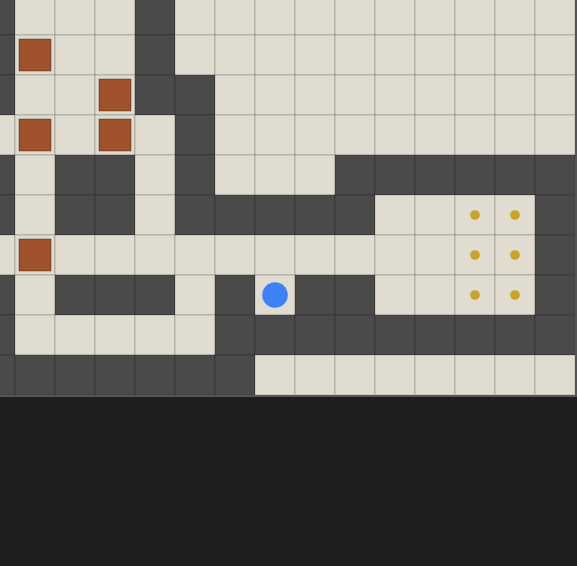
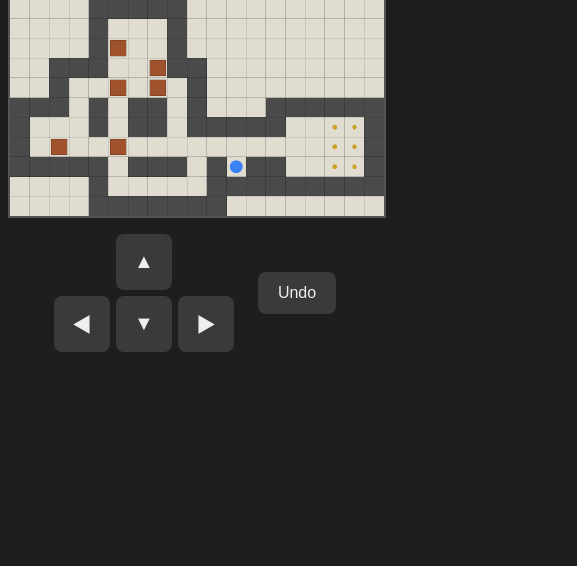
Before and after one commit to LeePillWoo/Sokoban, a plain HTML site: page index.html in a window 390 px wide. Shown: the part 278-844 px from the top of the page, 577 px wide, since content can reach past the window. Drawn offline with Linux system fonts and the light colour scheme.

Commit message:
Add undo and mobile touch controls
Move history is snapshotted on each successful move so Z/Backspace
(or the on-screen Undo button) can restore the prior player/box
positions. Adds a touch-friendly D-pad and Undo button, plus a
responsive canvas that scales to fit small screens.

```diff
--- a/index.html
+++ b/index.html
@@ -8,7 +8,20 @@
 </head>
 <body>
   <h1>Sokoban</h1>
-  <canvas id="game-canvas"></canvas>
+
+  <div id="canvas-wrap">
+    <canvas id="game-canvas"></canvas>
+  </div>
+
+  <div id="controls">
+    <div id="dpad">
+      <button class="btn" data-dir="up">▲</button>
+      <button class="btn" data-dir="left">◀</button>
+      <button class="btn" data-dir="down">▼</button>
+      <button class="btn" data-dir="right">▶</button>
+    </div>
+    <button id="undo-btn">Undo</button>
+  </div>
 
   <script src="js/map.js"></script>
   <script src="js/game.js"></script>
--- a/js/game.js
+++ b/js/game.js
@@ -25,6 +25,8 @@ class Game {
     canvas.width = width * TILE_SIZE;
     canvas.height = height * TILE_SIZE;
 
+    this.history = [];
+
     this.render();
   }
 
@@ -49,12 +51,32 @@ class Game {
       const bx = nx + dx;
       const by = ny + dy;
       if (this.isWall(bx, by) || this.getBoxAt(bx, by)) return false;
-      box.x = bx;
-      box.y = by;
+    }
+
+    this.history.push({
+      player: { ...this.player },
+      boxes: this.boxes.map(b => ({ ...b })),
+    });
+
+    if (box) {
+      box.x = nx + dx;
+      box.y = ny + dy;
     }
 
     this.player.x = nx;
     this.player.y = ny;
+
+    this.render();
+    return true;
+  }
+
+  // 직전 이동을 되돌림. 되돌릴 이동이 없으면 false 반환.
+  undo() {
+    const prev = this.history.pop();
+    if (!prev) return false;
+
+    this.player = prev.player;
+    this.boxes = prev.boxes;
 
     this.render();
     return true;
--- a/js/main.js
+++ b/js/main.js
@@ -13,9 +13,33 @@ const KEY_TO_DIR = {
 };
 
 window.addEventListener('keydown', (e) => {
+  if (e.key === 'z' || e.key === 'Z' || e.key === 'Backspace') {
+    e.preventDefault();
+    game.undo();
+    return;
+  }
+
   const dir = KEY_TO_DIR[e.key];
   if (!dir) return;
 
   e.preventDefault();
   game.move(dir[0], dir[1]);
 });
+
+const DIR_BY_NAME = {
+  up: [0, -1],
+  down: [0, 1],
+  left: [-1, 0],
+  right: [1, 0],
+};
+
+document.querySelectorAll('#dpad .btn').forEach((btn) => {
+  btn.addEventListener('click', () => {
+    const dir = DIR_BY_NAME[btn.dataset.dir];
+    game.move(dir[0], dir[1]);
+  });
+});
+
+document.getElementById('undo-btn').addEventListener('click', () => {
+  game.undo();
+});
--- a/style.css
+++ b/style.css
@@ -14,8 +14,61 @@ h1 {
   margin: 12px 0;
 }
 
+#canvas-wrap {
+  max-width: 100vw;
+  padding: 0 8px;
+  box-sizing: border-box;
+}
+
 #game-canvas {
+  display: block;
+  max-width: 100%;
+  height: auto;
   background: #000;
   border: 2px solid #555;
   image-rendering: pixelated;
 }
+
+#controls {
+  display: flex;
+  align-items: center;
+  gap: 24px;
+  margin-top: 16px;
+}
+
+#dpad {
+  display: grid;
+  grid-template-columns: repeat(3, 56px);
+  grid-template-rows: repeat(2, 56px);
+  grid-template-areas:
+    ".    up    ."
+    "left down right";
+  gap: 6px;
+}
+
+#dpad .btn[data-dir="up"] { grid-area: up; }
+#dpad .btn[data-dir="left"] { grid-area: left; }
+#dpad .btn[data-dir="down"] { grid-area: down; }
+#dpad .btn[data-dir="right"] { grid-area: right; }
+
+.btn,
+#undo-btn {
+  font-size: 20px;
+  border: none;
+  border-radius: 8px;
+  background: #3a3a3a;
+  color: #eee;
+  touch-action: manipulation;
+  user-select: none;
+  -webkit-tap-highlight-color: transparent;
+}
+
+.btn:active,
+#undo-btn:active {
+  background: #555;
+}
+
+#undo-btn {
+  padding: 12px 20px;
+  font-size: 16px;
+}
```
